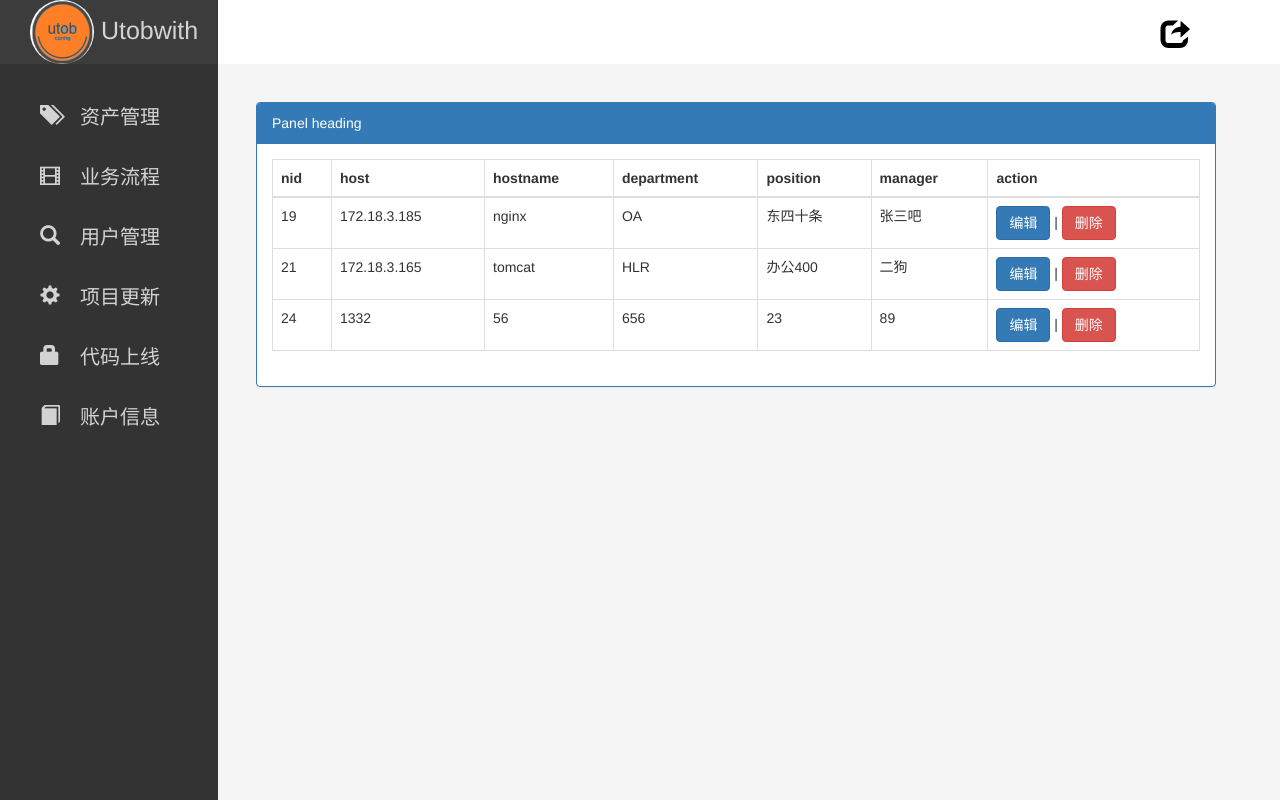
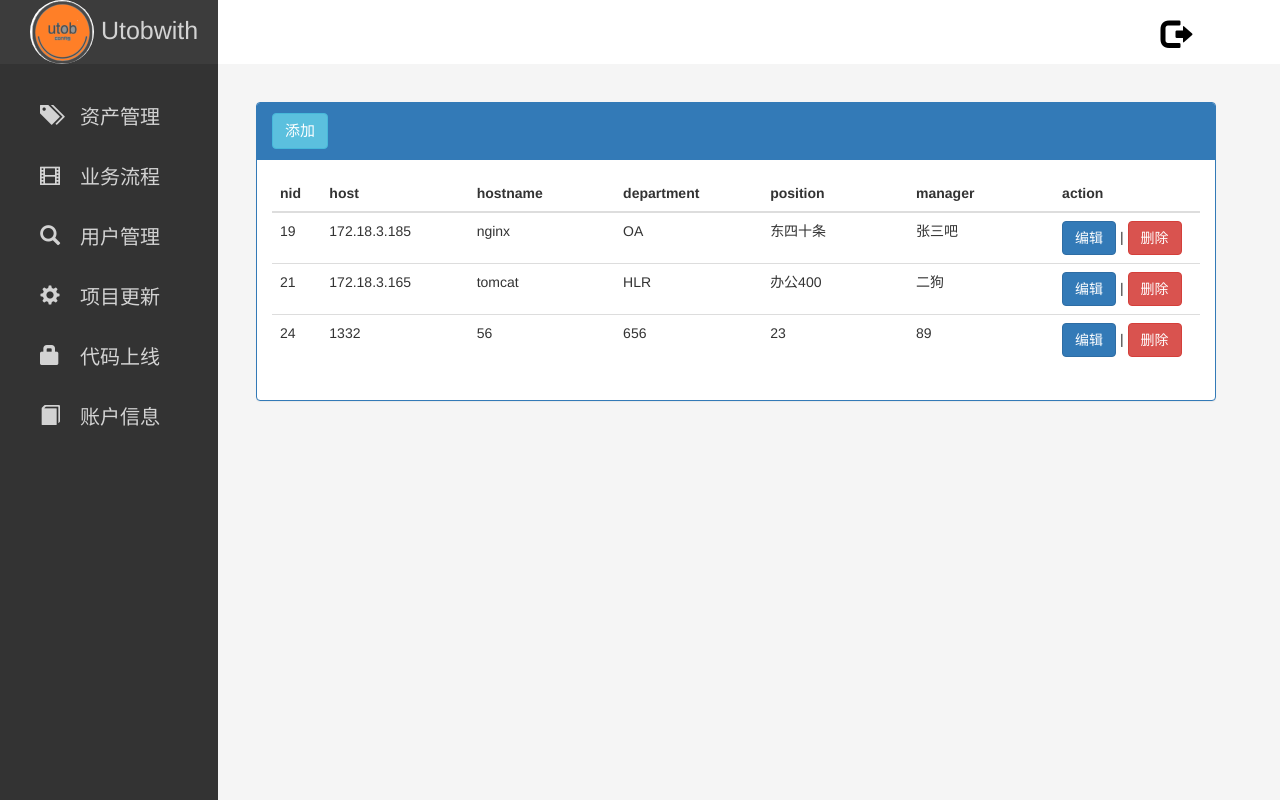
Before and after one commit to Git-liuliang/grammy, a Django app: page /hosts/ in a window 1280 px wide. Run offline with Django 3.2, Linux system fonts and the light colour scheme; data comes from the database, SQL or seed files in the repository; both versions use the stored data as it was after the commit; some libraries are stand-ins or nearby versions.

Commit message:
增加添加和删除功能

```diff
--- a/grammy/urls.py
+++ b/grammy/urls.py
@@ -22,4 +22,6 @@ urlpatterns = [
     url(r'^login/',views.login),
     url(r'^hosts/',views.hosts),
     url(r'^mod/(\d+)/$',views.mod),
+    url(r'^add/$',views.add),
+    url(r'^rm/(\d+)/$',views.rm),
 ]
--- a/mom/views.py
+++ b/mom/views.py
@@ -1,5 +1,6 @@
 from django.shortcuts import render,redirect,HttpResponse
 from mom import models
+import json
 # Create your views here.
 def homepage(request):
     return render(request, "login.html")
@@ -17,7 +18,6 @@ def login(request):
 
 def hosts(request):
     v = models.Inventory.objects.all()
-    print("aaaa")
     return render(request,"hosts.html",{"host_list":v})
 
 def mod(request,nid):
@@ -26,3 +26,18 @@ def mod(request,nid):
     print(mod_dict)
     models.Inventory.objects.filter(id=nid).update(**mod_dict)
     return redirect("/hosts/")
+
+
+def rm(request,nid):
+    models.Inventory.objects.filter(id=nid).delete()
+    status = 1
+    return HttpResponse(json.dumps({"status":status}))
+
+
+def add(request):
+    v = request.POST
+    mod_dict = {"host": v.get("host"), "hostname": v.get("hostname"), "department": v.get("department"),
+                "position": v.get("position"), "manager": v.get("manager")}
+    print(mod_dict)
+    models.Inventory.objects.create(**mod_dict)
+    return redirect("/hosts/")
--- a/static/css/hosts.css
+++ b/static/css/hosts.css
@@ -1,3 +1,5 @@
+
+
 ._position{
 
     /*height: 300px;*/
@@ -12,3 +14,31 @@
     border-color: red;
 
 }
+.addshow{
+    font-size: 15px;
+    color: white;
+}
+
+
+
+td{
+
+    width: 150px;
+    padding: 0;
+    margin: 0;
+}
+input{
+    width: 140px;
+    border:0;
+    border-bottom: 1px solid cornflowerblue;
+    height: 30px;
+
+
+}
+
+#nid{
+    width: 50px;
+}
+#action{
+    width: 150px;
+}
--- a/static/js/hosts.js
+++ b/static/js/hosts.js
@@ -1,59 +1,87 @@
-     $(document).on("click",".edit",function(){
+$(document).on("click", ".edit", function () {
 
-           list=$(this).parent().siblings();
-          var arr=[];
-          list.each(function(){
+    list = $(this).parent().siblings();
+    var arr = [];
+    list.each(function () {
         arr.push($(this).text())
 
 
     });
 
-          res='<tr><td><span>'+arr[0]+'</span></td><td><input  value='+arr[1]+' type="text"></td><td><input value='+arr[2]+' type="text"></td><td><input value='+arr[3]+' type="text"></td><td><input value='+arr[4]+' type="text"></td><td><input value='+arr[5]+' type="text"></td><td><a class="btn btn-success save">保存</a> | <a class="btn btn-danger">删除</a></td></tr>'
+    res = '<tr><td id="nid"><span>' + arr[0] + '</span></td><td><input  value=' + arr[1] + ' type="text"></td><td><input value=' + arr[2] + ' type="text"></td><td><input value=' + arr[3] + ' type="text"></td><td><input value=' + arr[4] + ' type="text"></td><td><input value=' + arr[5] + ' type="text"></td><td id="action"><a class="btn btn-success save">保存</a> | <a class="btn btn-danger">删除</a></td></tr>'
     $(this).parent().parent().replaceWith(res);
 
 });
 
 
-$(document).on("click",".save",function () {
-    num=$(this).parent().siblings().find("span").text();
-    list=$(this).parent().siblings().find("input");
-    var arr=[];
-      list.each(function(){
+$(document).on("click", ".save", function () {
+    num = $(this).parent().siblings().find("span").text();
+    list = $(this).parent().siblings().find("input");
+    var arr = [];
+    list.each(function () {
         arr.push($(this).val())
 
     });
-    post_data={
-        nid:num,
-        host:arr[0],
-        hostname:arr[1],
-        department:arr[2],
-        position:arr[3],
-        manager:arr[4]
+    post_data = {
+        nid: num,
+        host: arr[0],
+        hostname: arr[1],
+        department: arr[2],
+        position: arr[3],
+        manager: arr[4]
     };
 
-    url="/mod/"+num+"/";
-    vali_ajax(url,post_data)
+    url = "/mod/" + num + "/";
+    vali_ajax(url, post_data);
+    window.location.reload();
 
 });
 
 
+function vali_ajax(url,post_data) {
+    $.ajax({
+        url: url,
+        type: "POST",
+        async: false,
+        data: post_data,
 
+    })
+}
 
+$(document).on("click", ".del", function () {
 
-function vali_ajax(url,post_data) {
-      $.ajax( {
-            url:url,
-            type:"POST",
-            data:post_data
-        //     success:function (data) {
-        //     data = JSON.parse(data);
-        //     if (data["status"] == 1) {
-        //         $(input_error).text(data["result"]);
-        //          $(input).addClass("border_color_red");
-        //     } else {
-        //                 $(input_error).text("");
-        //                 $(input).addClass("border_color_green");
-        //     }
-        // }
+    num = $(this).parent().siblings().find("span").text();
+    post_data = {nid: num};
+    url = "/rm/" + num + "/";
+    vali_ajax(url, post_data);
+    window.location.reload();
+
 });
-}
+
+$(document).on("click", ".addshow", function () {
+
+    $("tbody").after('<tr><td id="nid"><span>nid</span></td><td><input type="text"></td><td><input type="text"></td><td><input  type="text"></td><td><input type="text"></td><td><input  type="text"></td><td id="action"><a class="btn btn-success add">保存</a> | <a class="btn btn-danger del">删除</a></td></tr>')
+
+});
+
+$(document).on("click", ".add", function () {
+
+   list = $(this).parent().siblings().find("input");
+    var arr = [];
+    list.each(function () {
+        arr.push($(this).val())
+
+    });
+    post_data = {
+        host: arr[0],
+        hostname: arr[1],
+        department: arr[2],
+        position: arr[3],
+        manager: arr[4]
+    };
+
+    url = "/add/";
+    vali_ajax(url, post_data);
+    window.location.reload();
+
+});
--- a/templates/hosts.html
+++ b/templates/hosts.html
@@ -6,9 +6,9 @@
 
 
     <div class="_position panel panel-primary">
-    <div class="panel-heading">Panel heading</div>
+    <div class="panel-heading"><a class="btn btn-info addshow" >添加</a></div>
     <div class="panel-body">
-        <table class="table table-bordered">
+        <table class="table" >
             <thead>
             <tr>
             <th>nid</th>
@@ -23,15 +23,16 @@
             <tbody>
             {% for obj in host_list %}
             <tr>
-                <td>{{ obj.id }}</td>
+                <td id="nid"><span>{{ obj.id }}</span></td>
                 <td>{{ obj.host }}</td>
                 <td>{{ obj.hostname }}</td>
                 <td>{{ obj.department }}</td>
                 <td>{{ obj.position }}</td>
                 <td>{{ obj.manager }}</td>
-                <td><a class="btn btn-primary edit">编辑</a> | <a class="btn btn-danger">删除</a></td>
+                <td id="action"><a class="btn btn-primary edit">编辑</a> | <a class="btn btn-danger del">删除</a></td>
             </tr>
             {% endfor %}
+
             </tbody>
         </table>
     </div>
--- a/templates/index.html
+++ b/templates/index.html
@@ -18,7 +18,7 @@
         </a>
         <div class="_nav_logout">
 
-            <a href="#"><span class="glyphicon glyphicon-share _logout" aria-hidden="true"></span></a>
+            <a href="#"><span class="glyphicon glyphicon-log-out _logout" aria-hidden="true"></span></a>
 
         </div>
     </div>
```
Also changed, not shown: db.sqlite3. Lines whose indentation alone changed are shown as unchanged.
